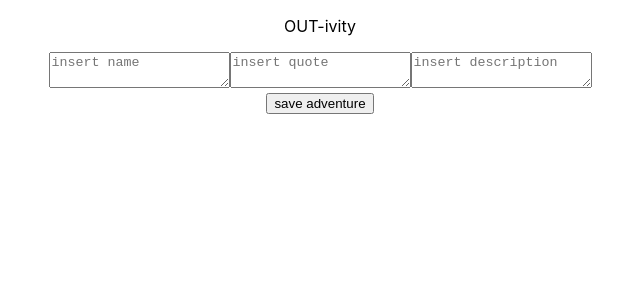
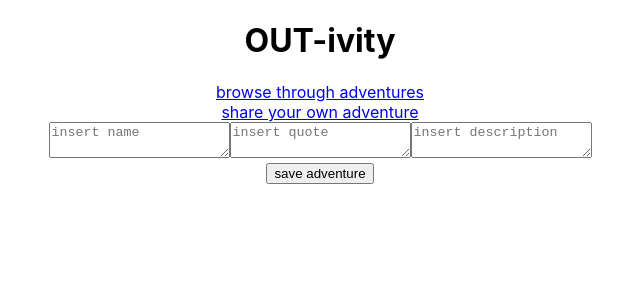
Before and after one commit to Teresakoetter/OUT-ivity, a React (Create React App) app in the folder frontend/: page /adventures/add in a window 1280 px wide. Shown: the top 300 px of the page, without its empty margins (320-960 px from the left). Built offline with nearby package versions, Linux system fonts and the light colour scheme; no server answers.

Commit message:
NavBar added

```diff
--- a/frontend/src/AdventureCard.tsx
+++ b/frontend/src/AdventureCard.tsx
@@ -19,7 +19,7 @@ export default function AdventureCard(props: AdventureCardProps) {
             <p>description:</p>
             {props.adventure.description}
             <br/><br/>
-            <button onClick={() => {navigate("/adventures" + props.adventure.id)}}>details</button>
+            <button onClick={() => {navigate("/adventures/" + props.adventure.id)}}>details</button>
         </div>
     )
 }
--- a/frontend/src/App.tsx
+++ b/frontend/src/App.tsx
@@ -5,13 +5,14 @@ import AdventureGallery from "./AdventureGallery";
 import AddAdventure from "./AddAdventure";
 import AdventureDetailCard from "./AdventureDetailCard";
 import {BrowserRouter, Navigate, Route, Routes} from 'react-router-dom';
+import Header from "./Header";
 
 function App() {
     const {adventures, addAdventure, deleteAdventure} = UseAdventure()
     return (
         <BrowserRouter>
             <div className="App">
-                <p>OUT-ivity</p>
+                <Header/>
                 <Routes>
                     <Route element={<Navigate to="/adventures"/>}/>
                     <Route path="/adventures"
--- /dev/null
+++ b/frontend/src/Header.tsx
@@ -0,0 +1,13 @@
+import {Link, NavLink} from "react-router-dom";
+
+export default function Header(){
+    return(
+        <div>
+            <h1>OUT-ivity</h1>
+            <div>
+                <section><Link to="/adventures">browse through adventures</Link></section>
+                <section><NavLink to="/adventures/add">share your own adventure</NavLink></section>
+            </div>
+        </div>
+    )
+}
```
